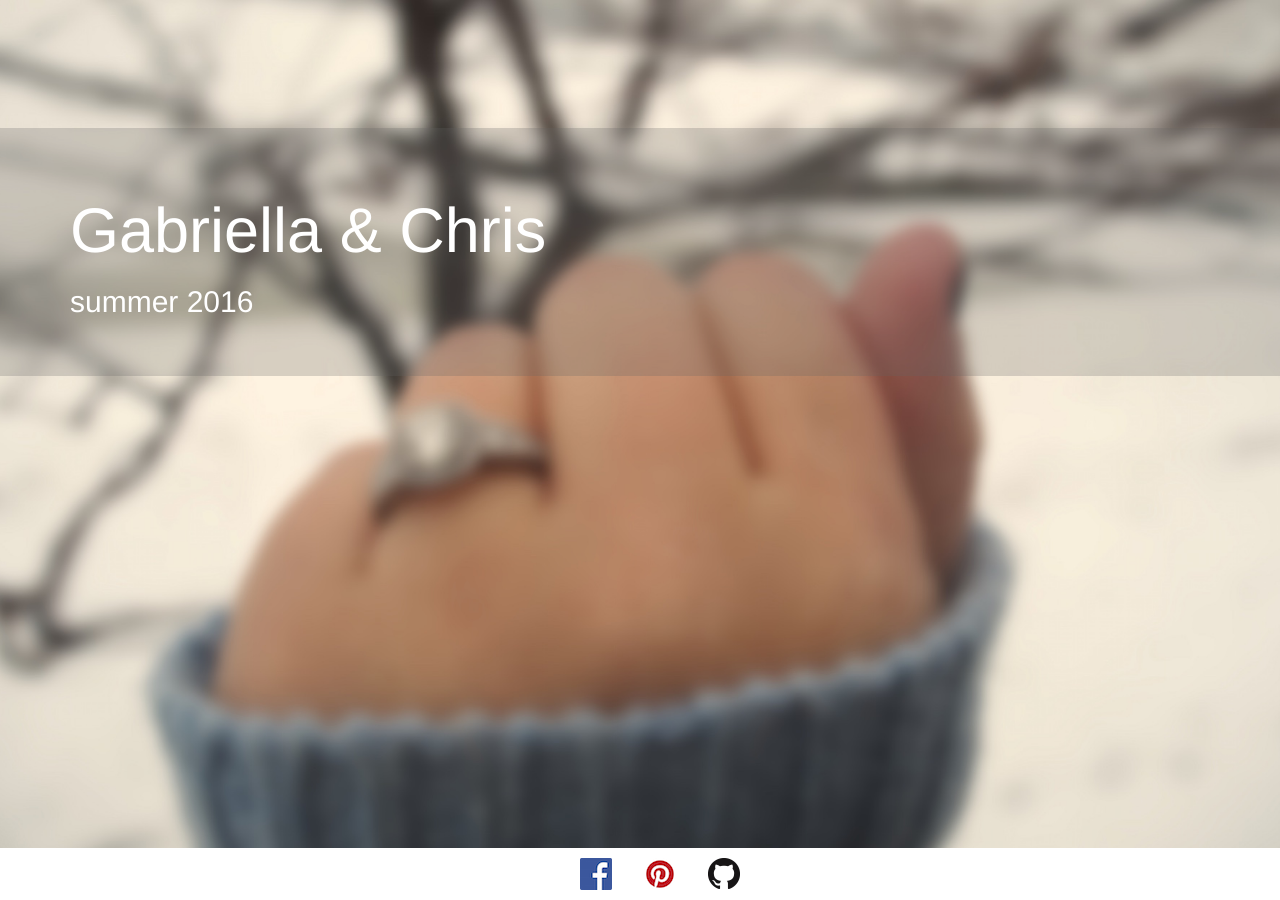
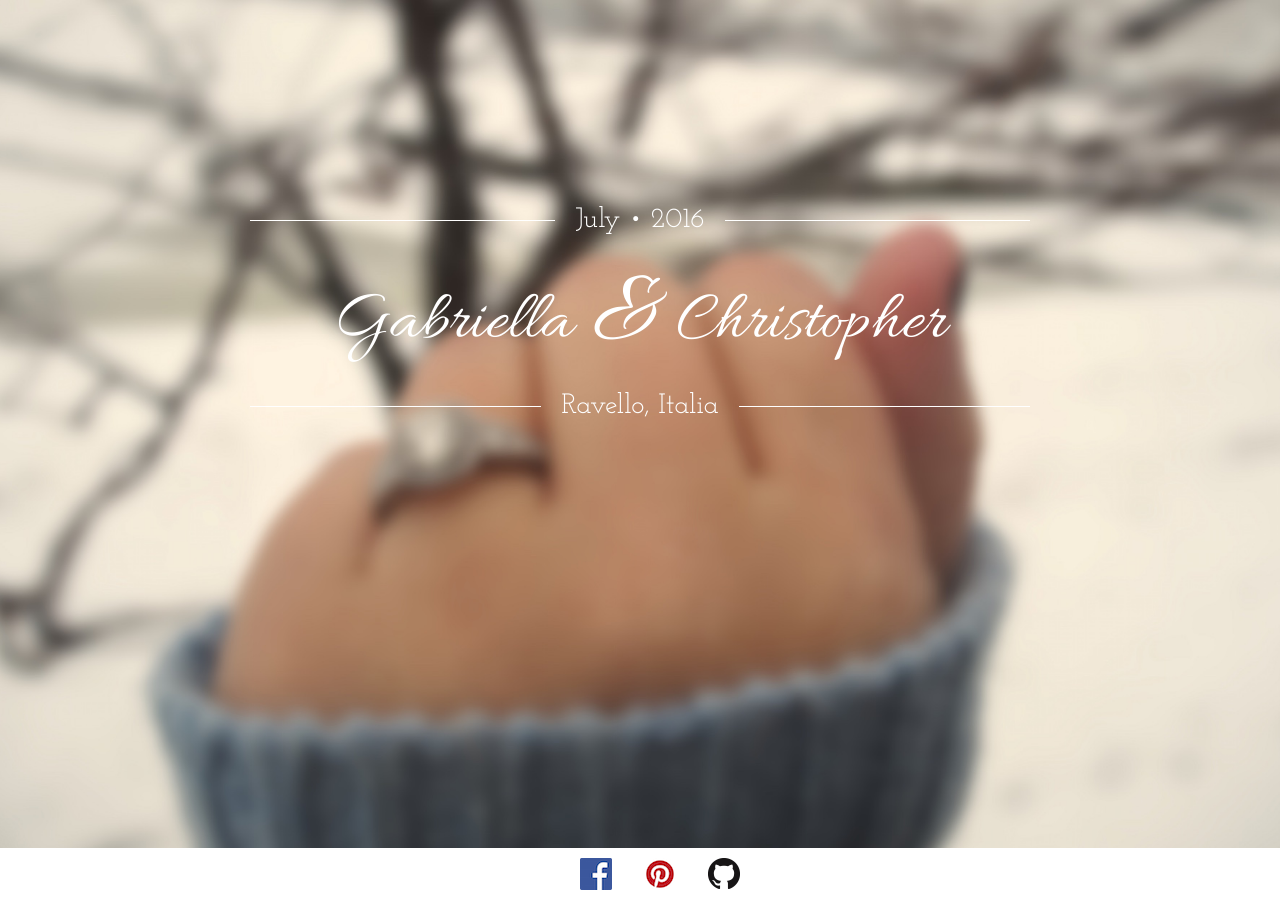
Before and after one commit to chris-pardy/chris-pardy.github.io, a Jekyll site: the page built from index.html, in a window 1280 px wide. Built offline with Jekyll 4.4.1, drawn with Linux system fonts in a browser that asks for light colours; nearby versions of some CDN libraries.

Commit message:
fix header with month and better text

```diff
--- a/css/all.css
+++ /dev/null
@@ -1,22 +0,0 @@
-footer {
-  background-color: white;
-  text-align: center;
-  padding: 10px 0 0 0;
-}
-ul.social {
-  list-style: none;
-}
-.social li {
-  display: inline-block;
-  padding:0 1em 0 1em;
-}
-#background {
-  width:100%;
-  height:100%;
-  position:fixed;
-  left:0;
-  top:0;
-  z-index:-1;
-  background:white center center no-repeat;
-  background-size:cover;
-}
--- /dev/null
+++ b/css/all.scss
@@ -0,0 +1,86 @@
+---
+---
+@import url(http://fonts.googleapis.com/css?family=Allura);
+@import url(http://fonts.googleapis.com/css?family=Josefin+Slab);
+
+body{
+  font-family: 'Josefin Slab', serif;
+  h1 {
+    font-family: 'Allura', cursive;
+  }
+}
+
+footer {
+  background-color: white;
+  text-align: center;
+  padding: 10px 0 0 0;
+}
+
+ul.social {
+  list-style: none;
+  li {
+    display: inline-block;
+    padding:0 1em 0 1em;
+  }
+}
+
+#background {
+  width:100%;
+  height:100%;
+  position:fixed;
+  left:0;
+  top:0;
+  z-index:-1;
+  background:url("/images/ring_background.jpg") center center no-repeat;
+  background-size:cover;
+}
+
+.landing {
+  text-align: center;
+  color: white;
+  min-height: 400px;
+  padding-top: 200px;
+  h1 {
+    em {
+      font-size: 1.5em;
+    }
+    font-size: 5em;
+  }
+  hr {
+    display: inline-block;
+  }
+  .text {
+    font-size: 2em;
+  }
+  .strike {
+    display: block;
+    text-align: center;
+    overflow: hidden;
+    white-space: nowrap;
+  }
+
+  .strike > .text {
+      position: relative;
+      display: inline-block;
+  }
+
+  .strike > .text:before,
+  .strike > .text:after {
+      content: "";
+      position: absolute;
+      top: 50%;
+      width: 9999px;
+      height: 1px;
+      background: white;
+  }
+
+  .strike > .text:before {
+      right: 100%;
+      margin-right: 20px;
+  }
+
+  .strike > .text:after {
+      left: 100%;
+      margin-left: 20px;
+  }
+}
--- a/css/home.css
+++ /dev/null
@@ -1,8 +0,0 @@
-.jumbotron {
-  margin-top: 10%;
-  background-color: rgba(100,100,100,0.25);
-  color: white;
-}
-#background{
-  background-image: url("/images/ring_background.jpg");
-}
--- a/index.html
+++ b/index.html
@@ -1,11 +1,18 @@
 ---
 layout: default
-styles:
-  - /css/home.css
 ---
-<div class="jumbotron">
-  <div class="container">
-    <h1>Gabriella &amp; Chris</h1>
-    <h2>summer 2016</h2>
-  </div>
+<div class="container landing">
+	<div class="row">
+		<div class="col-sm-8 col-xs-10 col-sm-offset-2 col-xs-offset-1 strike">
+			<span class="text">July • 2016</span>
+		</div>
+	</div>
+	<div class="row">
+		<h1>Gabriella <em>&amp;</em> Christopher</h1>
+	</div>
+	<div class="row">
+		<div class="col-sm-8 col-xs-10 col-sm-offset-2 col-xs-offset-1 strike">
+			<span class="text">Ravello, Italia</span>
+		</div>
+	</div>
 </div>
```
